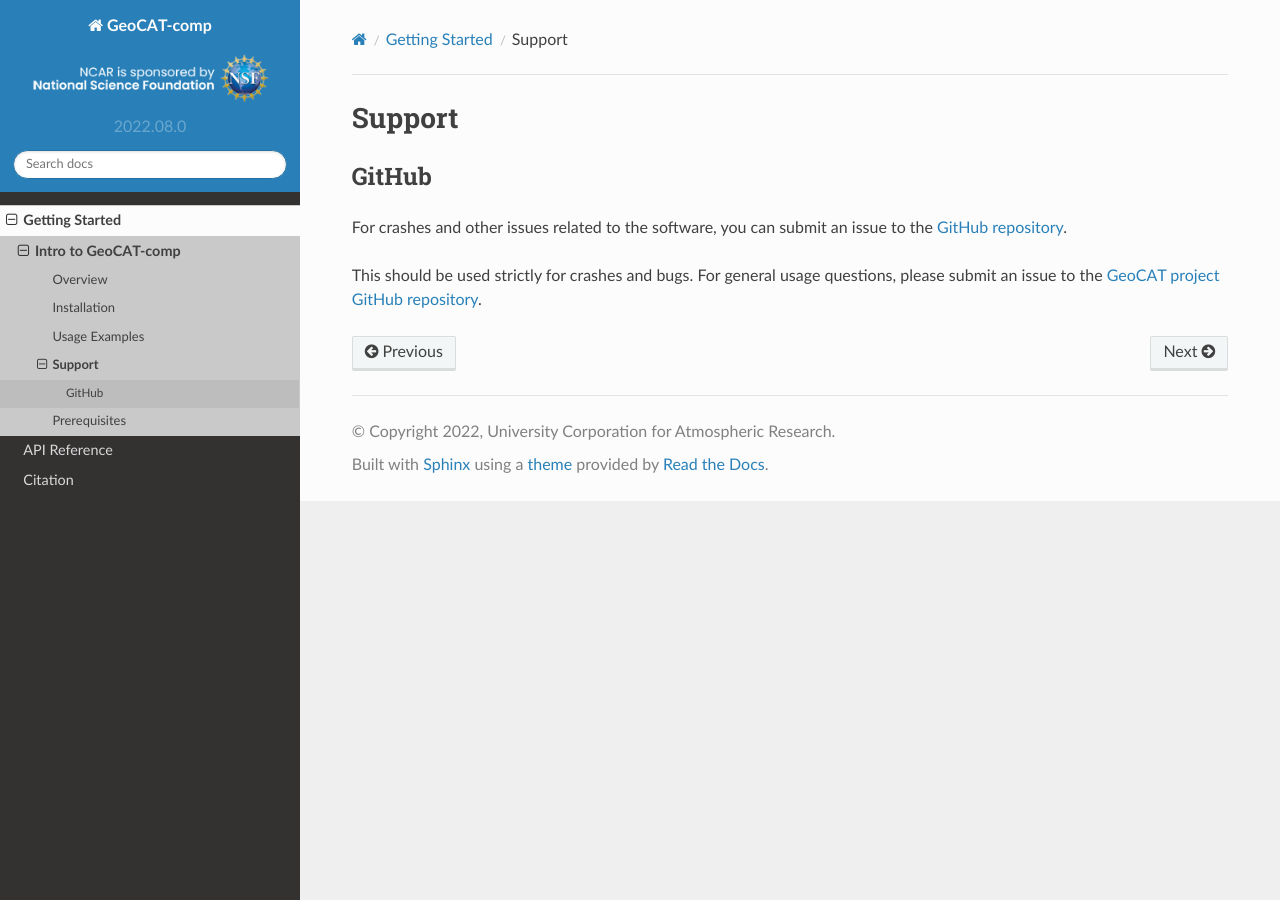
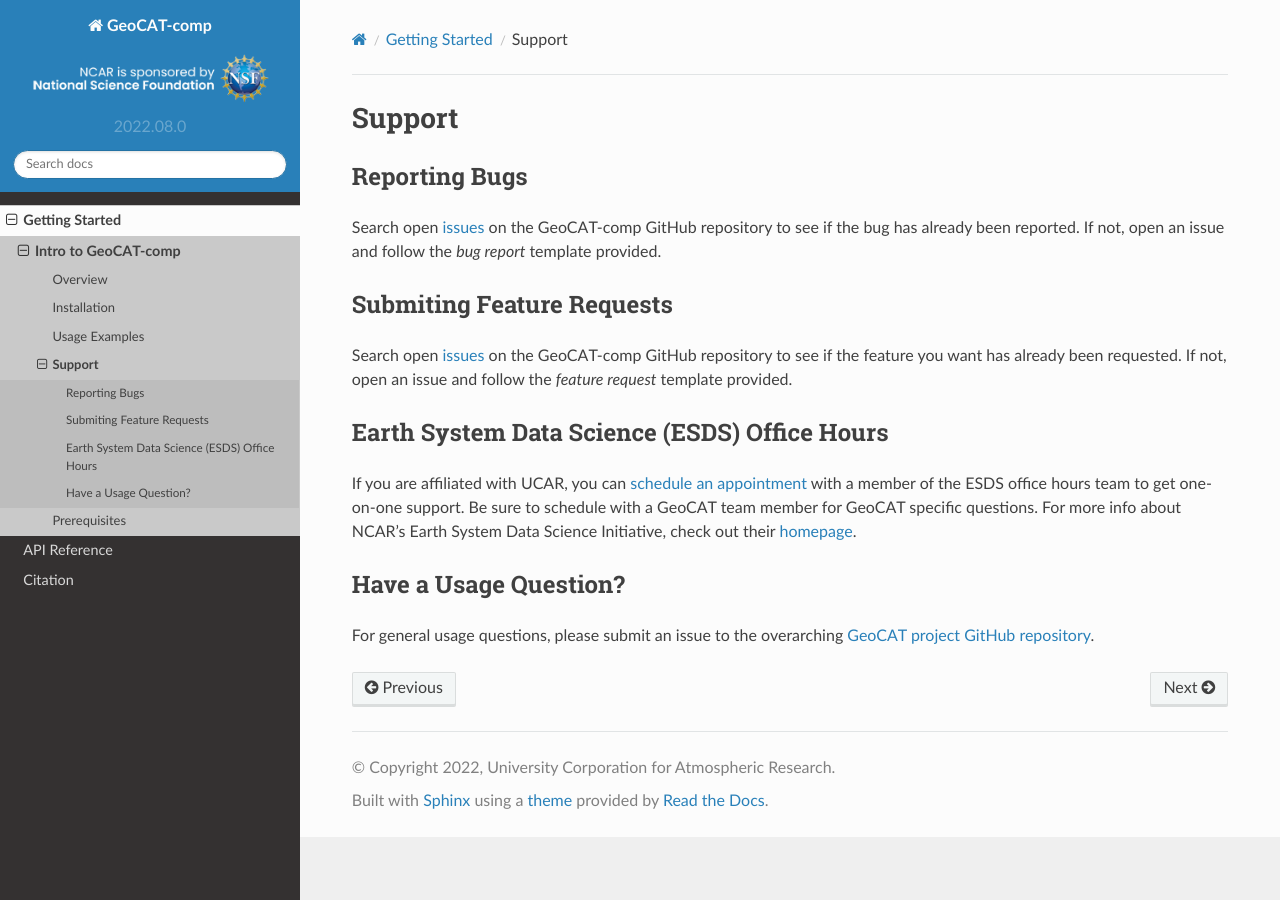
Before and after one commit to NCAR/geocat-comp, a Sphinx documentation site: the page built from docs/getting_started/support.rst, in a window 1280 px wide. Built offline with Sphinx 7.4.7 and the Read the Docs theme 2.0.0, drawn with Linux system fonts in a browser that asks for light colours.

Commit message:
Added support page content

```diff
--- a/docs/getting_started/support.rst
+++ b/docs/getting_started/support.rst
@@ -1,13 +1,22 @@
 Support
-==========
+=======
 
-GitHub
-----------------
+Reporting Bugs
+--------------
+Search open `issues <https://github.com/NCAR/geocat-comp/issues>`_ on the GeoCAT-comp GitHub repository to see if the
+bug has already been reported. If not, open an issue and follow the *bug report* template provided.
 
-For crashes and other issues related to the software,
-you can submit an issue to the
-`GitHub repository <https://github.com/NCAR/geocat-comp>`_.
+Submiting Feature Requests
+--------------------------
+Search open `issues <https://github.com/NCAR/geocat-comp/issues>`_ on the GeoCAT-comp GitHub repository to see if the
+feature you want has already been requested. If not, open an issue and follow the *feature request* template provided.
 
-This should be used strictly for crashes and bugs.  For general usage
-questions, please submit an issue to the
-`GeoCAT project GitHub repository <https://github.com/NCAR/geocat>`_.
+Earth System Data Science (ESDS) Office Hours
+---------------------------------------------
+If you are affiliated with UCAR, you can `schedule an appointment <https://sundog.ucar.edu/Interact/Pages/Content/Document.aspx?id=6160>`_
+with a member of the ESDS office hours team to get one-on-one support. Be sure to schedule with a GeoCAT team member for
+GeoCAT specific questions. For more info about NCAR's Earth System Data Science Initiative, check out their `homepage <https://ncar.github.io/esds/>`_.
+
+Have a Usage Question?
+----------------------
+For general usage questions, please submit an issue to the overarching `GeoCAT project GitHub repository <https://github.com/NCAR/geocat>`_.
```
